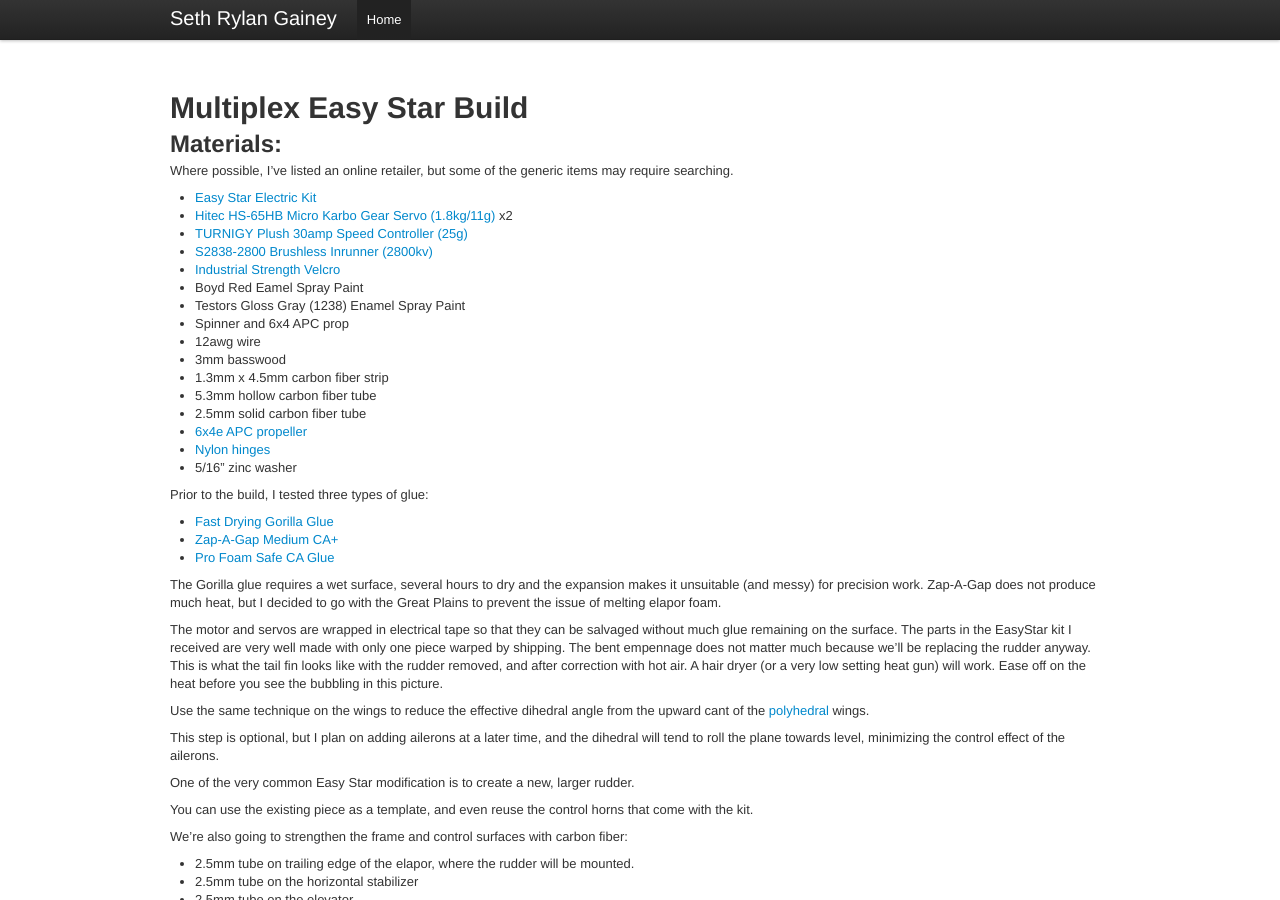
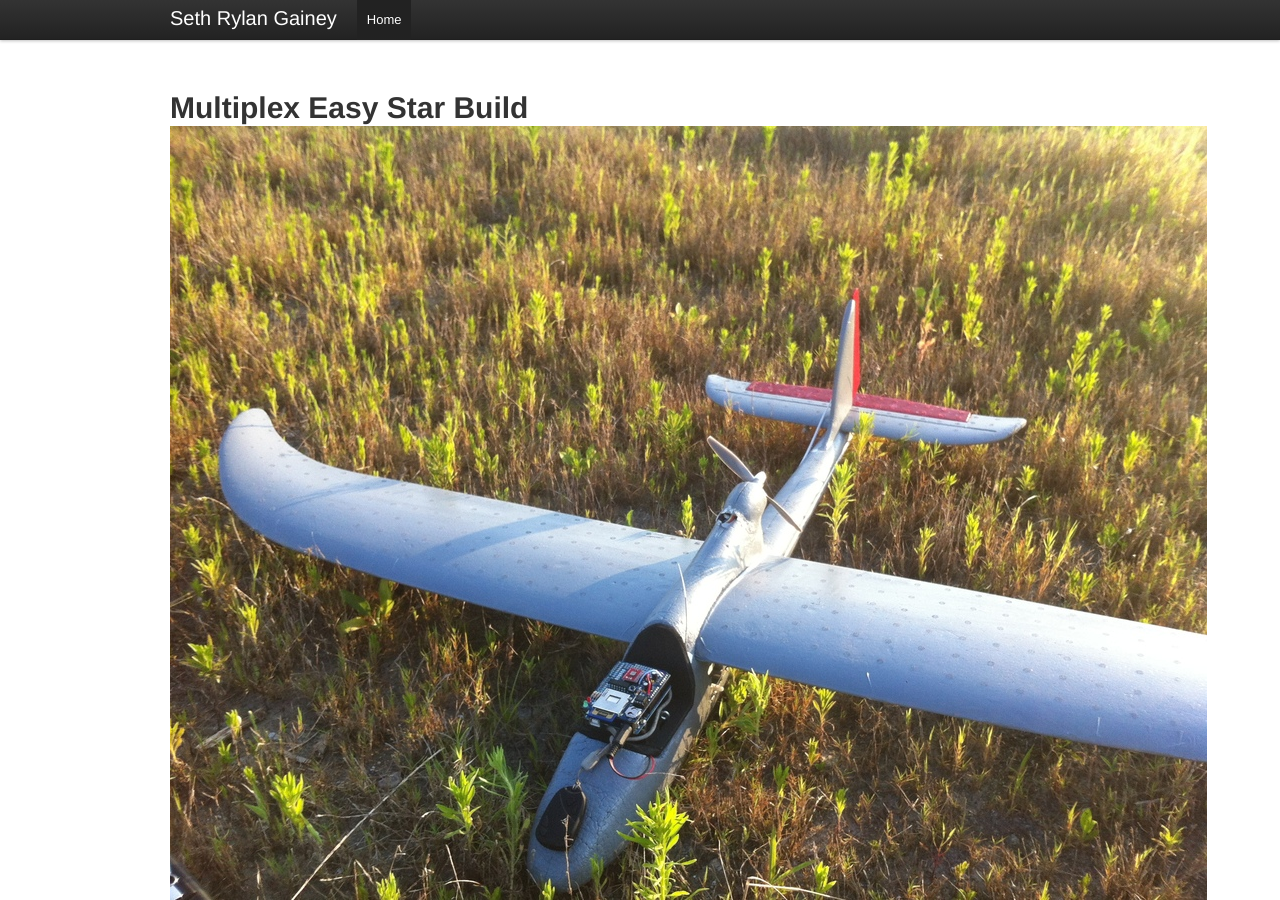
Before and after one commit to sethrylan/sethrylan.github.io, a Jekyll site: the page built from _posts/2012-07-17-multiplex-easystar.md, in a window 1280 px wide and 900 px high. Built offline with Jekyll 4.4.1, drawn with Linux system fonts in a browser that asks for light colours; nearby versions of some CDN libraries; Markdown is read by kramdown in place of the engine named in the settings.

Commit message:
Update 2012-07-17-multiplex-easystar.md

```diff
--- a/_posts/2012-07-17-multiplex-easystar.md
+++ b/_posts/2012-07-17-multiplex-easystar.md
@@ -4,6 +4,8 @@
 ---
 
 # {{ page.title }}
+
+![End result](/images/2012-07/IMG_0919.jpg)
 
 ## Materials: ##
 
```
